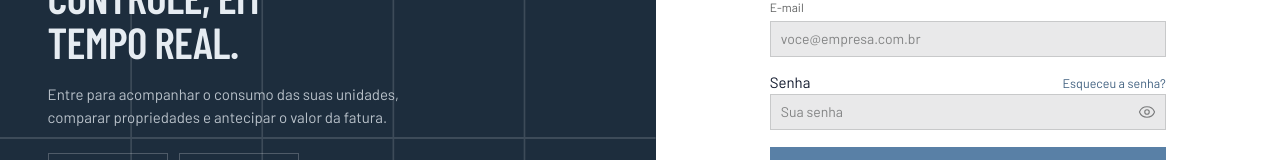
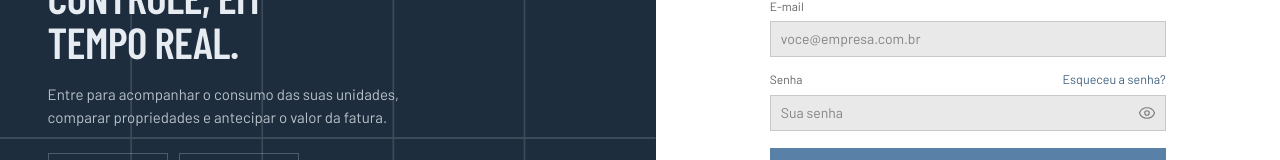
Before and after one commit to viniciussartini/lumitrack, a React (Vite) app in the folder frontend/: page /login in a window 1280 px wide. Shown: the part 342-502 px from the top of the page. Built offline with nearby package versions, Linux system fonts and the light colour scheme; no server answers.

Commit message:
fix(frontend): padroniza label de Senha com E-mail no Input

```diff
--- a/frontend/src/components/ui/Input.tsx
+++ b/frontend/src/components/ui/Input.tsx
@@ -38,8 +38,13 @@ export const Input = forwardRef<HTMLInputElement, InputProps>(
             <div className="field">
                 {label && (
                     labelExtra ? (
-                        <div className="flex items-baseline justify-between gap-3">
-                            <label htmlFor={inputId} className="m-0">
+                        // .field > label (industry.css) exige filho DIRETO de
+                        // .field — como o label some dentro deste wrapper
+                        // flex, precisa repetir aqui o que a regra perderia:
+                        // font-size/cor no label, margin-bottom na linha
+                        // (que agora ocupa a posição que o label ocupava).
+                        <div className="mb-[5px] flex items-baseline justify-between gap-3">
+                            <label htmlFor={inputId} className="text-text/70 text-xs">
                                 {label}
                             </label>
                             {labelExtra}
```
Also changed, not shown: 1 other file (tests, documents, lock files or other folders).
